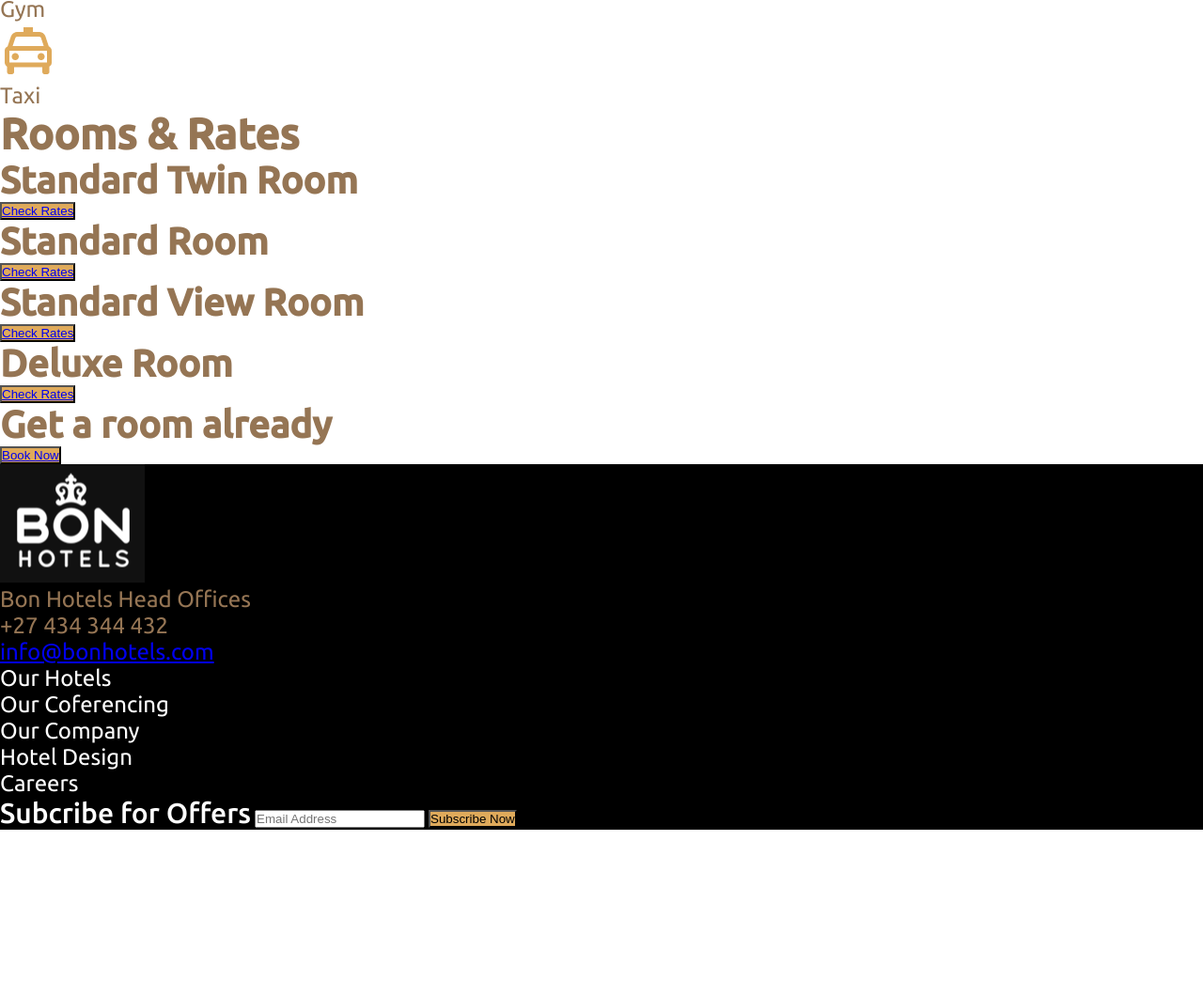
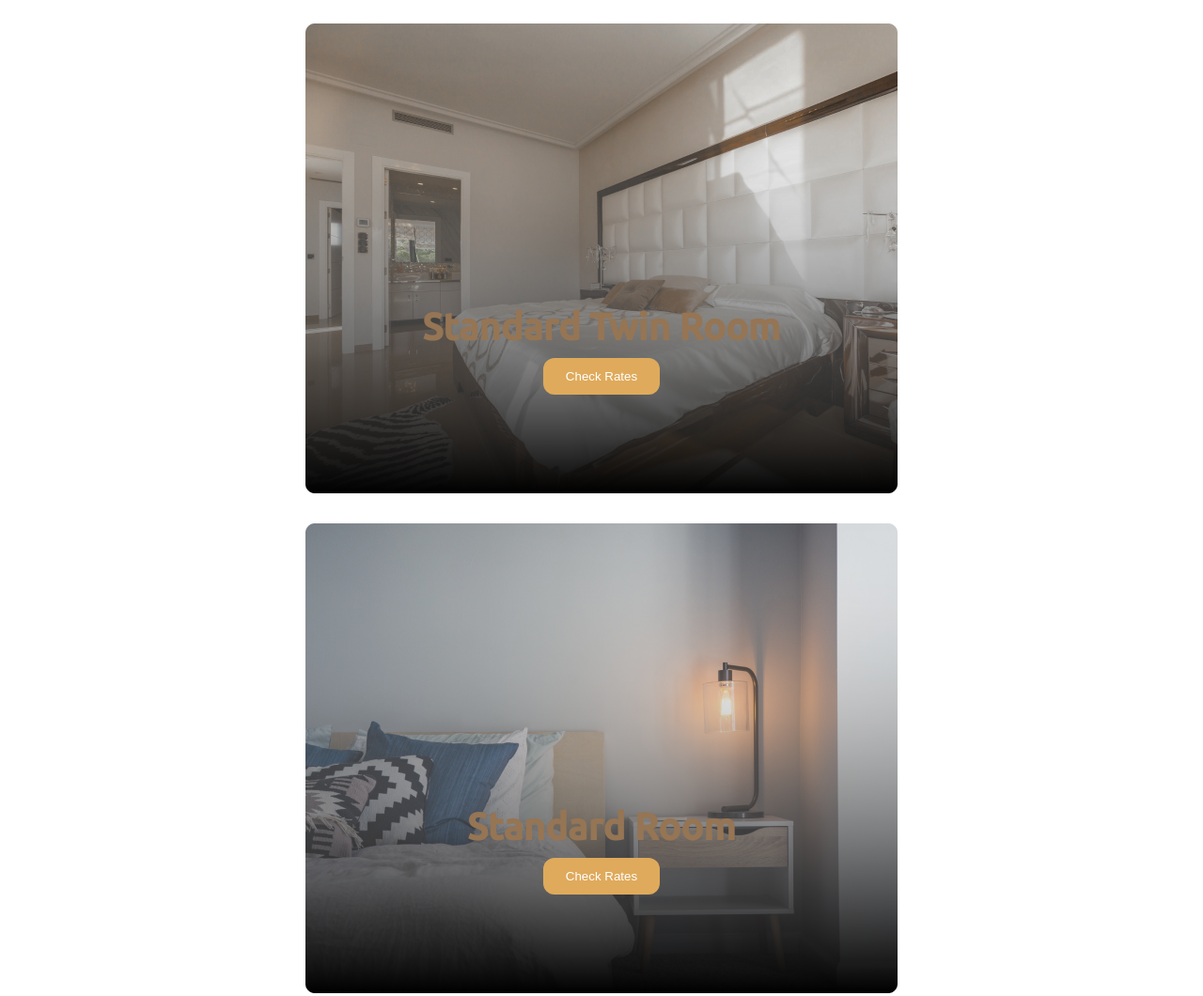
Before and after one commit to renehellmich/project-hotel-bon, a plain HTML site: page index.html in a window 1280 px wide. Shown: the part 1456-2516 px from the top of the page at 94% size. Before the commit the page ends 2339 px from the top, so only its background shows below. Drawn offline with Linux system fonts and the light colour scheme.

Commit message:
first version completed

```diff
--- a/assets/css/style.css
+++ b/assets/css/style.css
@@ -48,7 +48,12 @@ p {
     font-size: 1.5rem;
     color:var(--color-text);
 }
-.ul__footer {
+
+a {
+    text-decoration: none;
+    color: white;
+}
+footer .div__links a {
     font-family: 'Regular';
     font-size: 1.5rem;
     color:white;
@@ -65,7 +70,7 @@ button {
     background-color: var(--color-button);
 }
 footer {
-    background-color: black;
+    background-color: #111111;
 }
 
 /* * start Header */
@@ -90,7 +95,6 @@ footer {
 }
 
 .nav__header a {
-    text-decoration: none;
     color: var(--color-text);
 }
 
@@ -101,9 +105,9 @@ footer {
     width: 100vw;
     height: auto;
     min-height: 790px;
-    /* display: flex;
+    display: flex;
     align-items: center;
-    justify-content: center; */
+    justify-content: center;
     position: relative;
 }
 
@@ -139,9 +143,143 @@ footer {
     border-radius: 10px;
 }
 
-.div__welcome button a {
-    text-decoration: none;
+/* * Section Facilities */
+
+.sc__facilities {
+    display: flex;
+    flex-direction: column;
+    align-items: center;
+}
+.sc__facilities h2 {
+    padding: 32px 0;
+}
+.ul__facilities {
+    display: flex;
+    gap: 64px;
+    list-style: none;
+    padding-bottom: 128px;
+}
+
+.sc__rooms-rates {
+    display: flex;
+    flex-direction: column;
+    justify-content: center;
+    align-items: center;
+    /* margin: 0 10vw; */
+}
+
+.sc__rooms-rates h2 {
+    margin-bottom: 32px;
+}
+
+.article__rooms-rates {
+    /* display: grid;
+    grid-template-columns: repeat(2, 1fr);
+    grid-template-areas:
+    "std_twin std_room"
+    "std_view_room deluxe_room"; */
+    display: flex;
+    justify-content:center;
+    flex-wrap: wrap;
+    width: 100vw;
+    gap: 32px;
+    padding-bottom: 128px;
+}
+
+.div__room {
+    display: flex;
+    flex-direction: column;
+    align-items: center;
+    width: calc(100% - 2 * 10vw);
+    max-width: 630px;
+    aspect-ratio: 1.26;
+    position: relative;
+}
+
+.div__room button {
+    border: none;
+    padding: 12px 24px;
+    border-radius: 12px;
+}
+
+.room__twin {
+    background: url('../img/standard_twin_room.png') center/cover no-repeat;
+    width: 100%;
+}
+.room__std {
+    background: url('../img/standard_room.png') center/cover no-repeat;
+    width: 100%;
+}.room__std_view {
+    background: url('../img/standard_view_room.png') center/cover no-repeat;
+    width: 100%;
+}
+.room__deluxe {
+    background: url('../img/deluxe_room.png') center/cover no-repeat;
+    width: 100%;
+}
+
+.pos__div_rooms {
+    position: absolute;
+    top: 60%;
+    text-align: center;
+    display: flex;
+    flex-direction: column;
+    align-items: center;
+    gap: 10px;
+}
+
+.div__book {
+    display: flex;
+    flex-direction: column;
+    gap: 24px;
+    padding-bottom: 64px;
+}
+
+.div__book button {
+    border: none;
+    border-radius: 12px;
+    padding: 16px 0;
+}
+
+.footer {
+    display: flex;
+    flex-direction: row;
+    justify-content: center;
+    gap: 112px;
+    min-height: 476px;
+    padding: 48px 48px 48px 48px;
+    flex-wrap: wrap;
+}
+
+/* * footer */
+
+.div__infos {
+    display: flex;
+    flex-direction: column;
+    gap: 40px;
+}
+.div__infos p {
     color: white;
 }
 
-/* * Section Facilities */
+.div__links {
+    display: flex;
+    flex-direction: column;
+    gap: 32px;
+}
+
+.subscribe {
+    display: flex;
+    flex-direction: column;
+    gap: 16px;
+}
+.subscribe .input_mail {
+    padding: 16px 0 16px 16px;
+    border: none;
+    border-radius: 8px;
+}
+.subscribe .submit {
+    padding: 16px 0;
+    border: none;
+    border-radius: 8px;
+}
--- a/index.html
+++ b/index.html
@@ -1,11 +1,13 @@
 <!DOCTYPE html>
 <html lang="en">
+
 <head>
     <meta charset="UTF-8">
     <meta name="viewport" content="width=device-width, initial-scale=1.0">
     <title>Bon Hotel</title>
     <link rel="stylesheet" href="./assets/css/style.css">
 </head>
+
 <body>
     <header class="header">
         <img src="./assets/img/logo_header.png" alt="">
@@ -51,35 +53,45 @@
                     <p>Taxi</p>
                 </li>
             </ul>
-            <article>
+        </section>
+        <section class="sc__rooms-rates">
             <h2>Rooms & Rates</h2>
-                <div>
+            <article class="article__rooms-rates">
+                <div class="room__twin div__room">
+                    <div class="pos__div_rooms">
                         <h3>Standard Twin Room</h3>
                         <button>
                             <a href="#">Check Rates</a>
                         </button>
                     </div>
-                <div>
+                </div>
+                <div class="room__std div__room">
+                    <div class="pos__div_rooms">
                         <h3>Standard Room</h3>
                         <button>
                             <a href="#">Check Rates</a>
                         </button>
                     </div>
-                <div>
+                </div>
+                <div class="room__std_view div__room">
+                    <div class="pos__div_rooms">
                         <h3>Standard View Room</h3>
                         <button>
                             <a href="#">Check Rates</a>
                         </button>
                     </div>
-                <div>
+                </div>
+                <div class="room__deluxe div__room">
+                    <div class="pos__div_rooms">
                         <h3>Deluxe Room</h3>
                         <button>
                             <a href="#">Check Rates</a>
                         </button>
                     </div>
+                </div>
             </article>
-            <div>
-                <h3>Get a room already</h3>
+            <div class="div__book">
+                <h3>Get a room already!</h3>
                 <button>
                     <a href="#">Book Now</a>
                 </button>
@@ -87,7 +99,7 @@
         </section>
     </main>
     <footer class="footer">
-        <div>
+        <div class="div__infos">
             <img src="./assets/img/logo_footer.png" alt="">
             <p>
                 Bon Hotels Head Offices <br>
@@ -95,24 +107,23 @@
                 <a href="#">info@bonhotels.com</a>
             </p>
         </div>
-        <div>
-            <ul class="ul__footer">
-                <li>Our Hotels</li>
-                <li>Our Coferencing</li>
-                <li>Our Company</li>
-                <li>Hotel Design</li>
-                <li>Careers</li>
-            </ul>
+        <div class="div__links">
+            <a href="#">Our Hotels</a>
+            <a href="#">Our Conferencing</a>
+            <a href="#">Our Company</a>
+            <a href="#">Hotel Design</a>
+            <a href="#">Careers</a>
         </div>
-        <div>
+        <div class="div__subscribe">
             <form action="#">
                 <section class="subscribe">
                     <label for="subscribe" class="label__subscribe">Subcribe for Offers</label>
-                    <input type="text" placeholder="Email Address">
-                    <button type="submit">Subscribe Now</button>
+                    <input type="text" placeholder="Email Address" class="input_mail">
+                    <button type="submit" class="submit">Subscribe Now</button>
                 </section>
             </form>
         </div>
     </footer>
 </body>
+
 </html>
```
Lines whose indentation alone changed are shown as unchanged.
